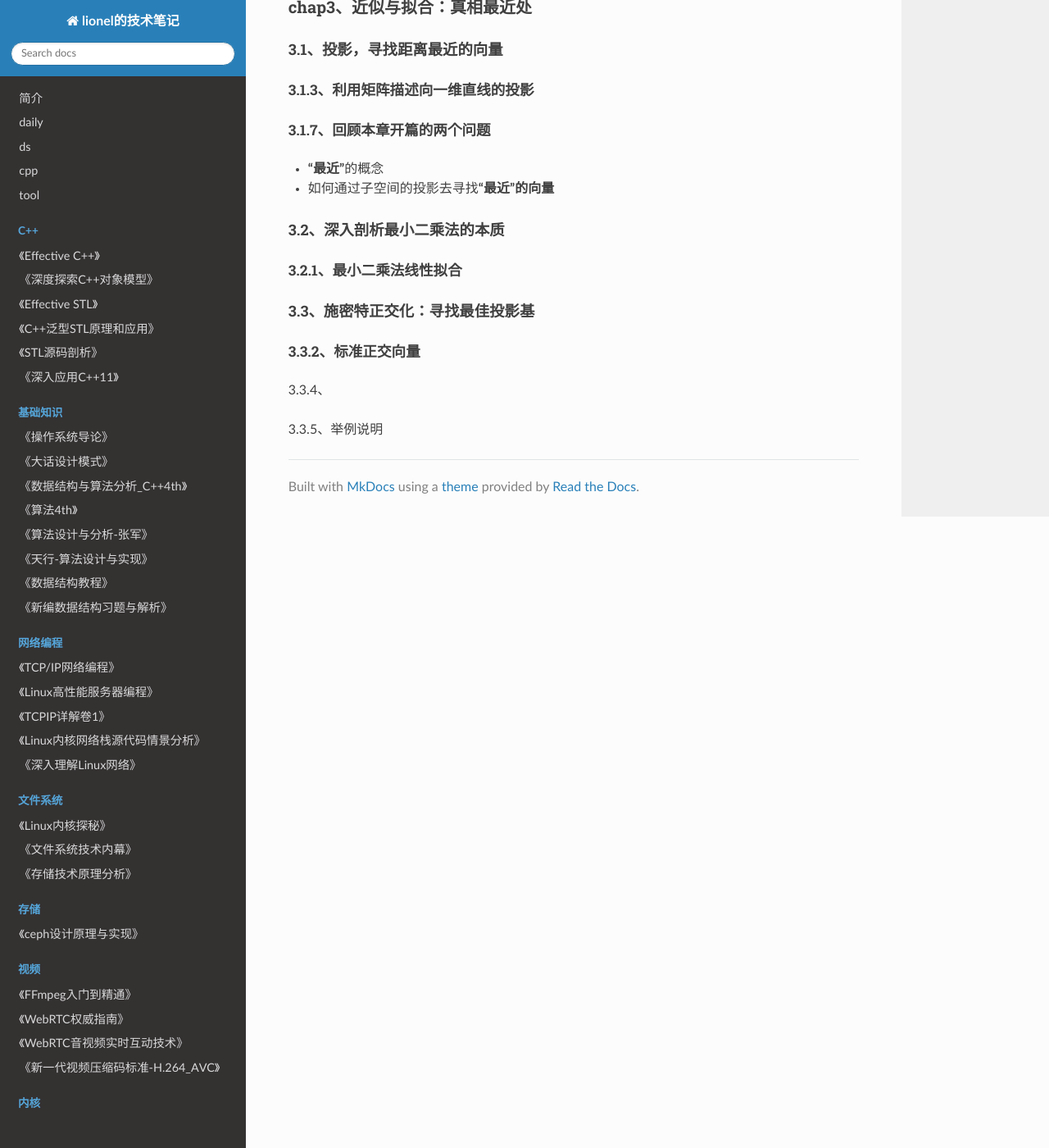
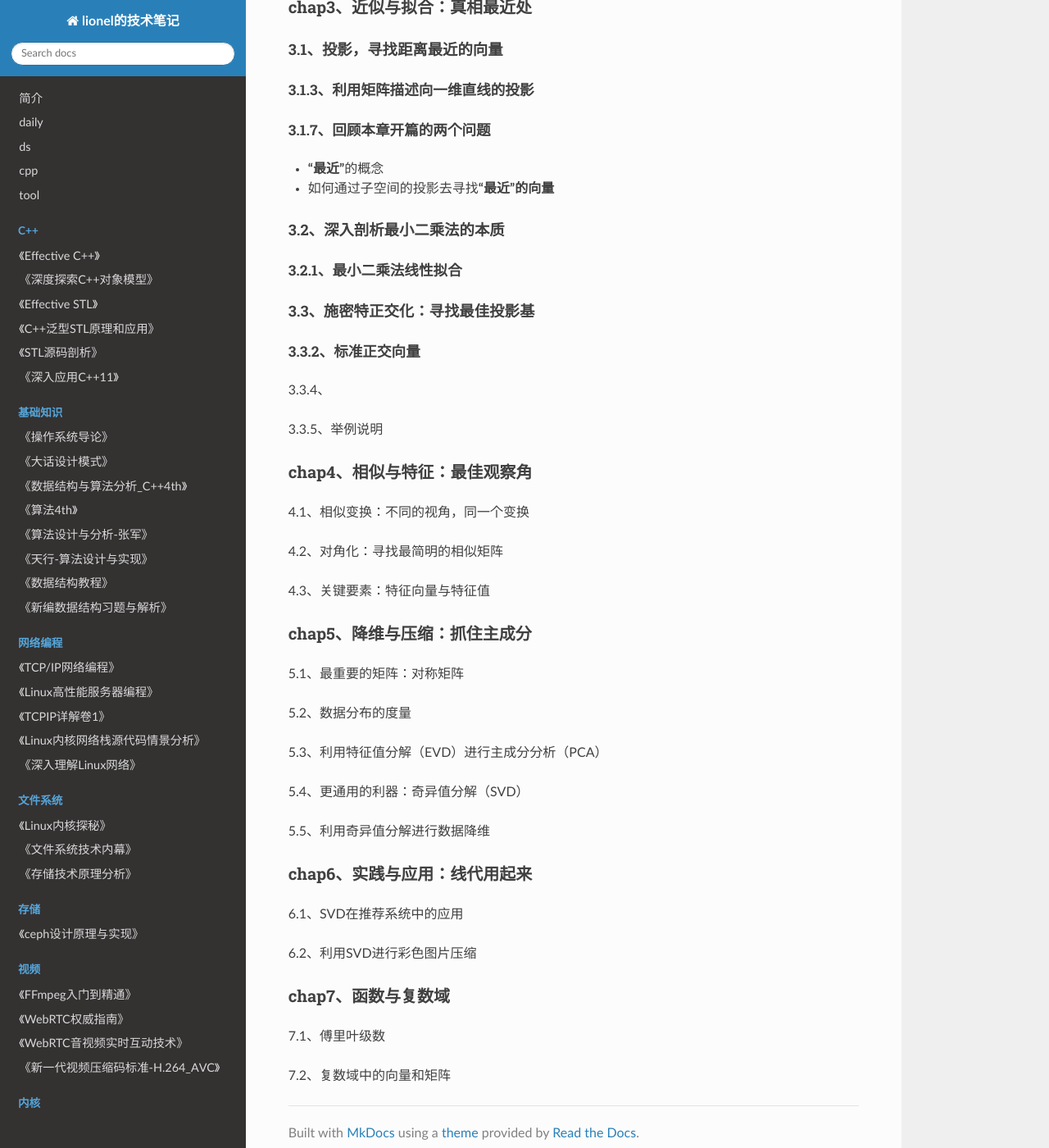
Before and after one commit to wolflion/booknotes, an MkDocs documentation site: the page built from docs/30machineLearning/机器学习线性代数基础.md, in a window 1280 px wide and 1400 px high, scrolled down 4472 px. Shown: the whole window at 82% size. Built offline with MkDocs 1.6.1, drawn with Linux system fonts in a browser that asks for light colours; nearby versions of some CDN libraries.

Commit message:
Update 机器学习线性代数基础.md

```diff
--- a/docs/30machineLearning/机器学习线性代数基础.md
+++ b/docs/30machineLearning/机器学习线性代数基础.md
@@ -194,3 +194,35 @@
 3.3.4、
 
 3.3.5、举例说明
+
+### chap4、相似与特征：最佳观察角
+
+4.1、相似变换：不同的视角，同一个变换
+
+4.2、对角化：寻找最简明的相似矩阵
+
+4.3、关键要素：特征向量与特征值
+
+### chap5、降维与压缩：抓住主成分
+
+5.1、最重要的矩阵：对称矩阵
+
+5.2、数据分布的度量
+
+5.3、利用特征值分解（EVD）进行主成分分析（PCA）
+
+5.4、更通用的利器：奇异值分解（SVD）
+
+5.5、利用奇异值分解进行数据降维
+
+### chap6、实践与应用：线代用起来
+
+6.1、SVD在推荐系统中的应用
+
+6.2、利用SVD进行彩色图片压缩
+
+### chap7、函数与复数域
+
+7.1、傅里叶级数
+
+7.2、复数域中的向量和矩阵
```
